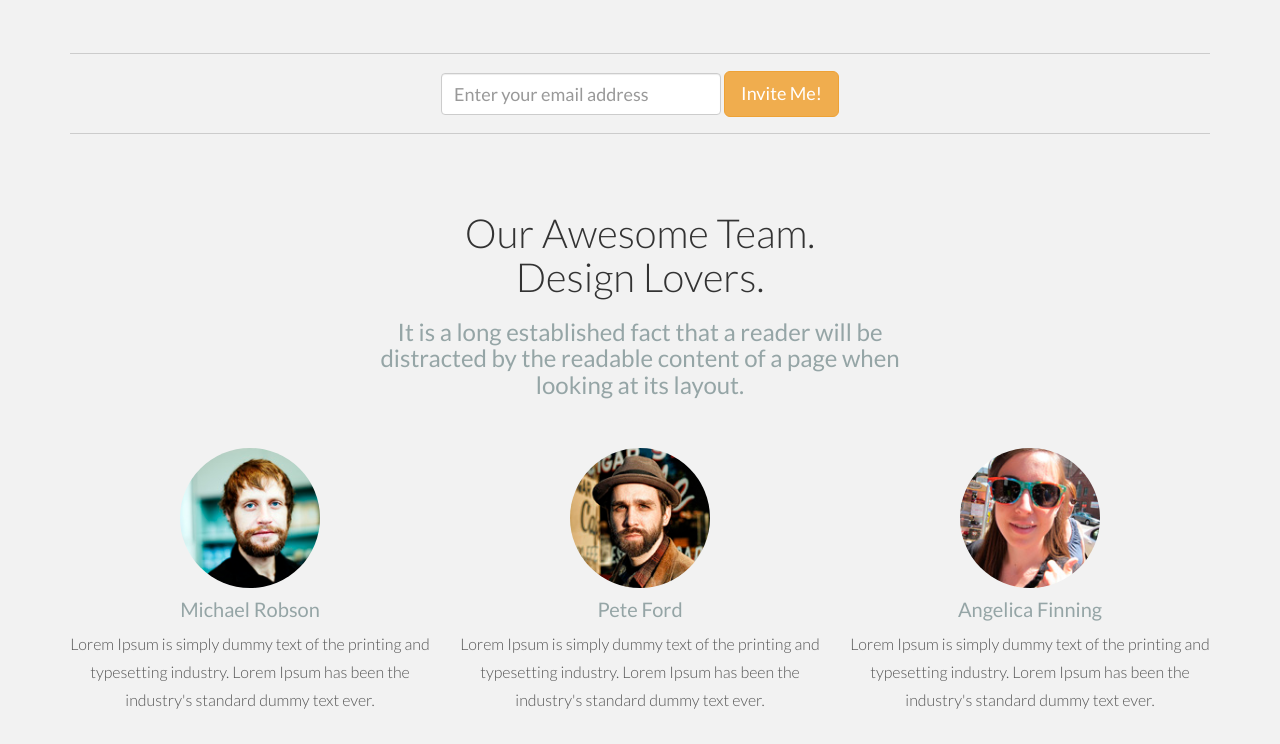
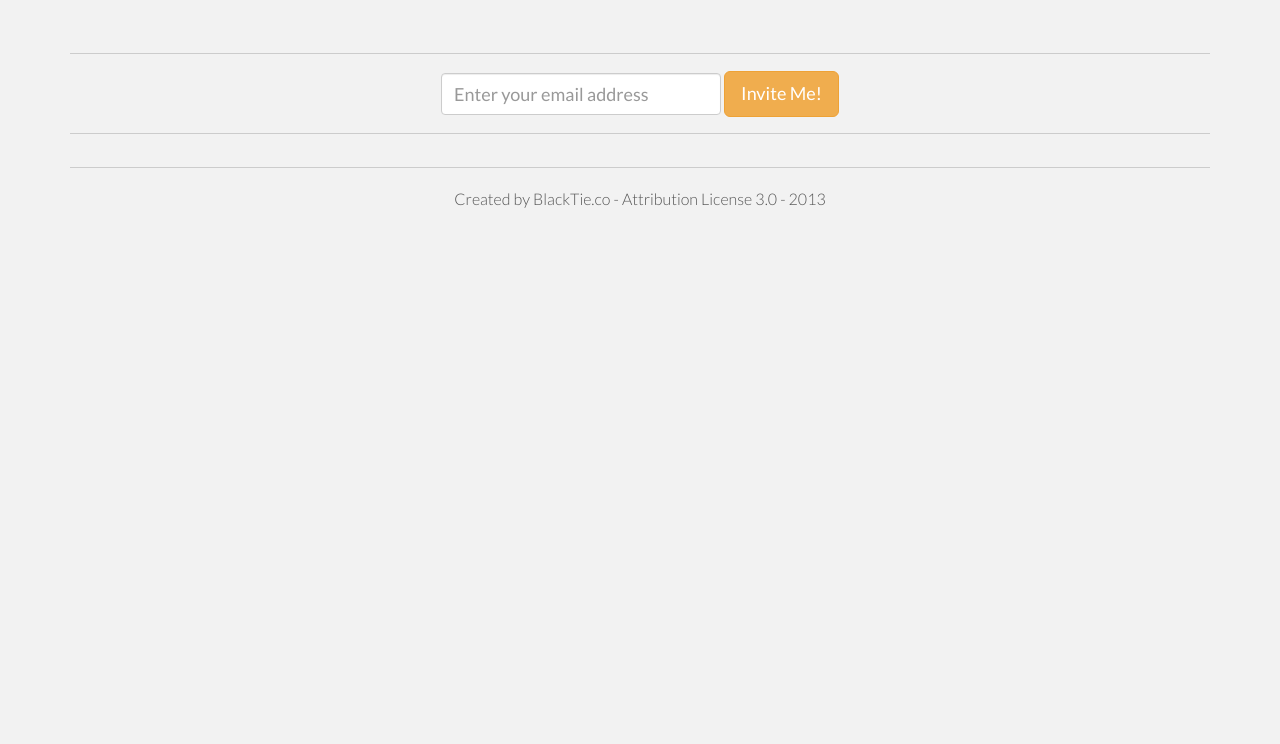
Before and after one commit to suffianhamzah/xchange, a plain HTML site: page index.html in a window 1280 px wide. Shown: the part 2056-2800 px from the top of the page. After the commit the page ends 2294 px from the top, so only its background shows below. Drawn offline with nearby package versions, Linux system fonts and the light colour scheme.

Commit message:
removed team part

```diff
--- a/index.html
+++ b/index.html
@@ -37,7 +37,7 @@
             <span class="icon-bar"></span>
             <span class="icon-bar"></span>
           </button>
-          <a class="navbar-brand" href="#"><b>FLATTY</b></a>
+          <a class="navbar-brand" href="#"><b>XCHANGE</b></a>
         </div>
         <div class="navbar-collapse collapse">
           <ul class="nav navbar-nav navbar-right">
@@ -167,52 +167,9 @@
 		<hr>
 	</div><!-- /container -->
 
-	<div class="container">
-		<div class="row mt centered">
-			<div class="col-lg-6 col-lg-offset-3">
-				<h1>Our Awesome Team.<br/>Design Lovers.</h1>
-				<h3>It is a long established fact that a reader will be distracted by the readable content of a page when looking at its layout.</h3>
-			</div>
-		</div><!-- /row -->
-
-		<div class="row mt centered">
-			<div class="col-lg-4">
-				<img class="img-circle" src="assets/img/pic1.jpg" width="140" alt="">
-				<h4>Michael Robson</h4>
-				<p>Lorem Ipsum is simply dummy text of the printing and typesetting industry. Lorem Ipsum has been the industry's standard dummy text ever.</p>
-				<p><i class="glyphicon glyphicon-send"></i> <i class="glyphicon glyphicon-phone"></i> <i class="glyphicon glyphicon-globe"></i></p>
-			</div><!--/col-lg-4 -->
-
-			<div class="col-lg-4">
-				<img class="img-circle" src="assets/img/pic2.jpg" width="140" alt="">
-				<h4>Pete Ford</h4>
-				<p>Lorem Ipsum is simply dummy text of the printing and typesetting industry. Lorem Ipsum has been the industry's standard dummy text ever.</p>
-				<p><i class="glyphicon glyphicon-send"></i> <i class="glyphicon glyphicon-phone"></i> <i class="glyphicon glyphicon-globe"></i></p>
-			</div><!--/col-lg-4 -->
-
-			<div class="col-lg-4">
-				<img class="img-circle" src="assets/img/pic3.jpg" width="140" alt="">
-				<h4>Angelica Finning</h4>
-				<p>Lorem Ipsum is simply dummy text of the printing and typesetting industry. Lorem Ipsum has been the industry's standard dummy text ever.</p>
-				<p><i class="glyphicon glyphicon-send"></i> <i class="glyphicon glyphicon-phone"></i> <i class="glyphicon glyphicon-globe"></i></p>
-			</div><!--/col-lg-4 -->
-		</div><!-- /row -->
-	</div><!-- /container -->
 
 	<div class="container">
-		<hr>
-		<div class="row centered">
-			<div class="col-lg-6 col-lg-offset-3">
-				<form class="form-inline" role="form">
-				  <div class="form-group">
-				    <input type="email" class="form-control" id="exampleInputEmail1" placeholder="Enter your email address">
-				  </div>
-				  <button type="submit" class="btn btn-warning btn-lg">Invite Me!</button>
-				</form>
-			</div>
-			<div class="col-lg-3"></div>
-		</div><!-- /row -->
-		<hr>
+	    <hr>
 		<p class="centered">Created by BlackTie.co - Attribution License 3.0 - 2013</p>
 	</div><!-- /container -->
 
```
Also changed, not shown: 1 other file.
